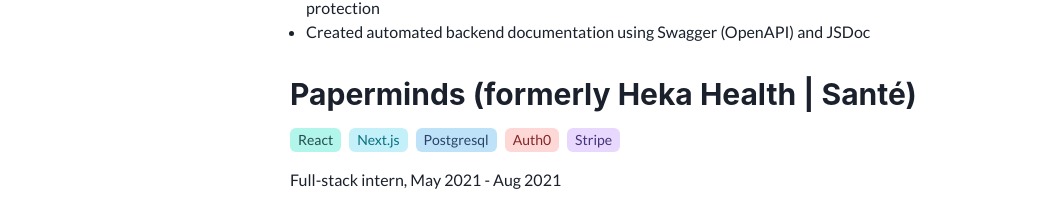
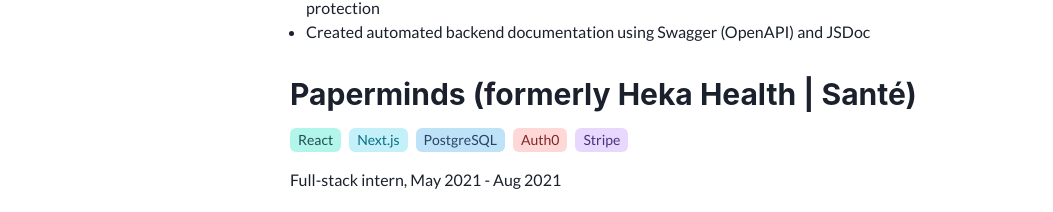
Before and after one commit to wx02shi/personal-website, a Next.js app: page / in a window 1280 px wide. Shown: the part 2952-3164 px from the top of the page, without its empty margins (104-1157 px from the left). Built offline with nearby package versions, Linux system fonts and the light colour scheme.

Commit message:
postgresql -> postgreSQL :))

```diff
--- a/components/Experience/Experience.js
+++ b/components/Experience/Experience.js
@@ -64,7 +64,7 @@
     <HStack>
       <Tag colorScheme="teal">React</Tag>
       <Tag colorScheme="cyan">Next.js</Tag>
-      <Tag colorScheme="blue">Postgresql</Tag>
+      <Tag colorScheme="blue">PostgreSQL</Tag>
       <Tag colorScheme="red">Auth0</Tag>
       <Tag colorScheme="purple">Stripe</Tag>
     </HStack>
```
